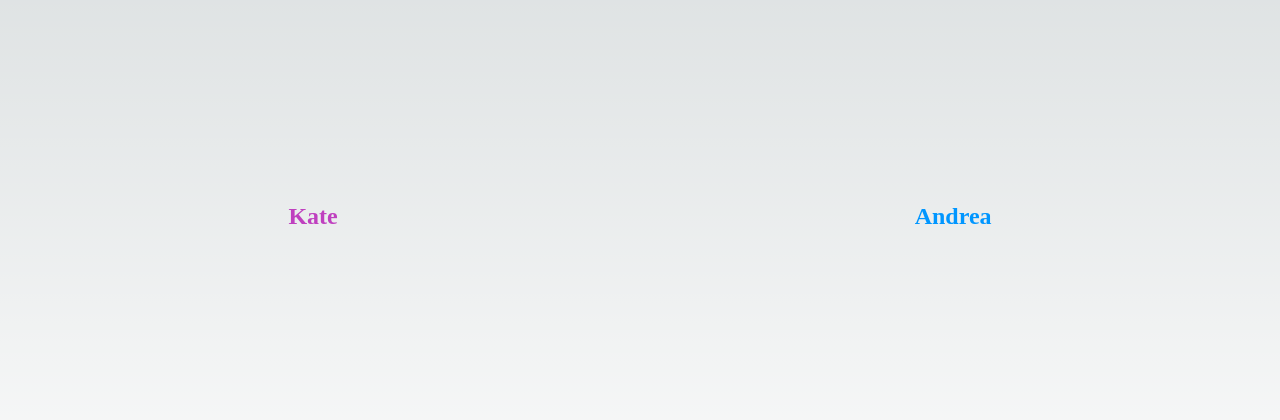
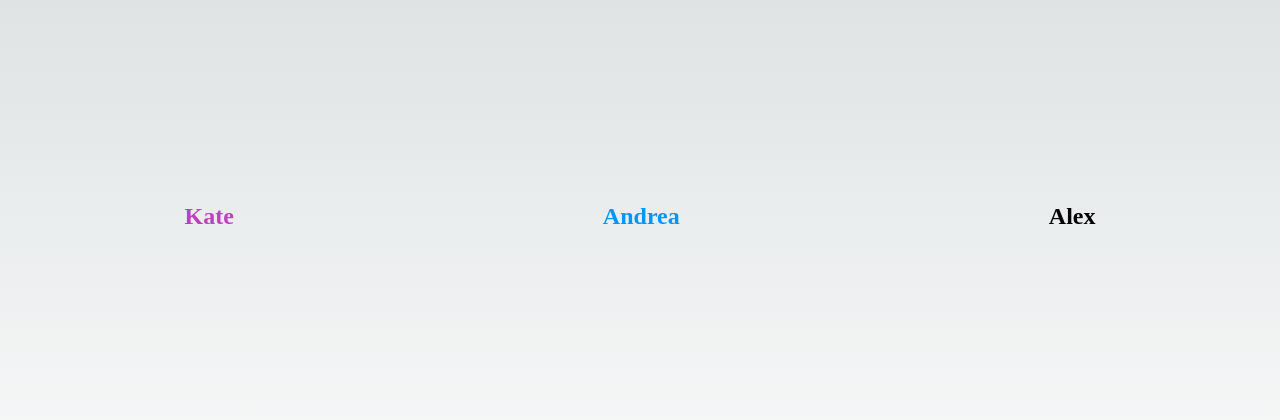
Before and after one commit to kskoru00/HomeworkGit, a Next.js app in the folder git/: page / in a window 1280 px wide. Shown: the part 184-604 px from the top of the page. Built offline with nearby package versions, Linux system fonts and the light colour scheme.

Commit message:
Added third title

```diff
--- a/git/components/Title.js
+++ b/git/components/Title.js
@@ -5,6 +5,7 @@ const Title = () => {
     <div className={classes.container}>
       <h2 className={classes.purple}>Kate</h2>
       <h2 className={classes.blue}>Andrea</h2>
+      <h2>Alex</h2>
     </div>
   );
 };
```
